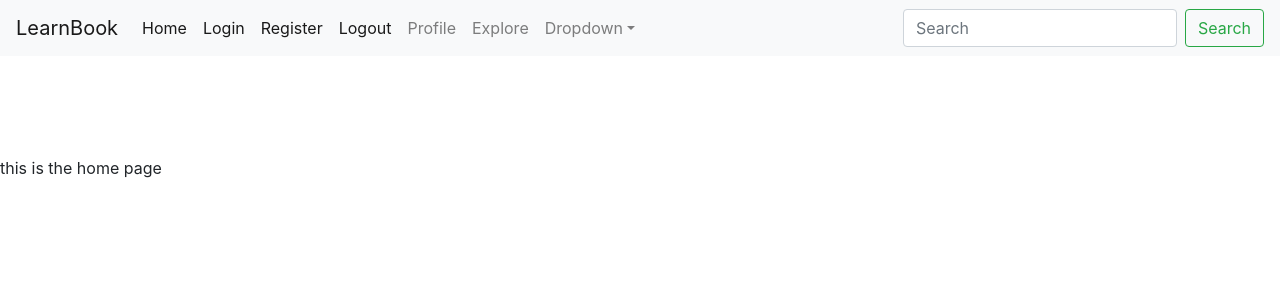
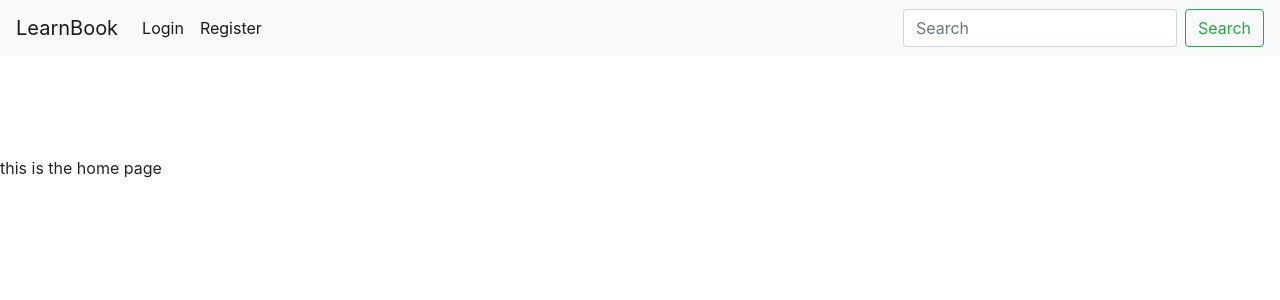
Before and after one commit to hyjin123/learn-book, a React (Create React App) app in the folder front-end/: page / in a window 1280 px wide. Shown: the top 300 px of the page. Built offline with nearby package versions, Linux system fonts and the light colour scheme.

Commit message:
user now sees navbar differently based on whether the user is logged in or not

```diff
--- a/front-end/src/App.js
+++ b/front-end/src/App.js
@@ -1,4 +1,5 @@
 import { BrowserRouter, Routes, Route, Router, Switch } from "react-router-dom";
+import React, { useState } from "react";
 import "./App.css";
 import HomePage from "./MainPage/HomePage";
 import Navbar from "./Navigation/Navbar";
@@ -8,9 +9,11 @@ import Login from "./Login/Login";
 import Register from "./Login/Register";
 
 function App() {
+  const [user, setUser] = useState("");
+  console.log(user);
   return (
     <div>
-      <Navbar />
+      <Navbar user={user} setUser={setUser} />
       <Routes>
         <Route path="/" element={<HomePage />} />
         <Route path="/explore" element={<Explore />} />
--- a/front-end/src/Navigation/Navbar.js
+++ b/front-end/src/Navigation/Navbar.js
@@ -1,9 +1,17 @@
-import React from "react";
+import React, { useEffect, useState } from "react";
 import { useNavigate } from "react-router-dom";
 
-const Navbar = () => {
+const Navbar = (props) => {
   // navigating between pages using react router
   const navigate = useNavigate();
+
+  // set user if there is one so that navbar is displayed accordingly if the user is logged in or no user is logged in
+  const user = props.user;
+  const setUser = props.setUser;
+  const token = localStorage.getItem("jwtoken");
+  useEffect(() => {
+    setUser(token);
+  }, [token]);
 
   // When a user clicks logout
   const logout = (event) => {
@@ -32,37 +40,49 @@ const Navbar = () => {
 
       <div className="collapse navbar-collapse" id="navbarSupportedContent">
         <ul className="navbar-nav mr-auto">
+          {user && (
             <li className="nav-item active">
               <a className="nav-link" href="/">
                 Home <span className="sr-only">(current)</span>
               </a>
             </li>
+          )}
+          {!user && (
             <li className="nav-item active">
               <a className="nav-link" href="/login">
                 Login <span className="sr-only">(current)</span>
               </a>
             </li>
+          )}
+          {!user && (
             <li className="nav-item active">
               <a className="nav-link" href="/register">
                 Register <span className="sr-only">(current)</span>
               </a>
             </li>
+          )}
+          {user && (
+            <li className="nav-item">
+              <a className="nav-link" href="/profile">
+                Profile
+              </a>
+            </li>
+          )}
+          {user && (
+            <li className="nav-item">
+              <a className="nav-link" href="/explore">
+                Explore
+              </a>
+            </li>
+          )}
+          {user && (
             <li className="nav-item active">
               <a className="nav-link" onClick={logout}>
                 Logout <span className="sr-only">(current)</span>
               </a>
             </li>
-          <li className="nav-item">
-            <a className="nav-link" href="/profile">
-              Profile
-            </a>
-          </li>
-          <li className="nav-item">
-            <a className="nav-link" href="/explore">
-              Explore
-            </a>
-          </li>
-          <li className="nav-item dropdown">
+          )}
+          {/* <li className="nav-item dropdown">
             <a
               className="nav-link dropdown-toggle"
               href="#"
@@ -86,7 +106,7 @@ const Navbar = () => {
                 Something else here
               </a>
             </div>
-          </li>
+          </li> */}
         </ul>
         <form className="form-inline my-2 my-lg-0">
           <input
```
Lines whose indentation alone changed are shown as unchanged.
